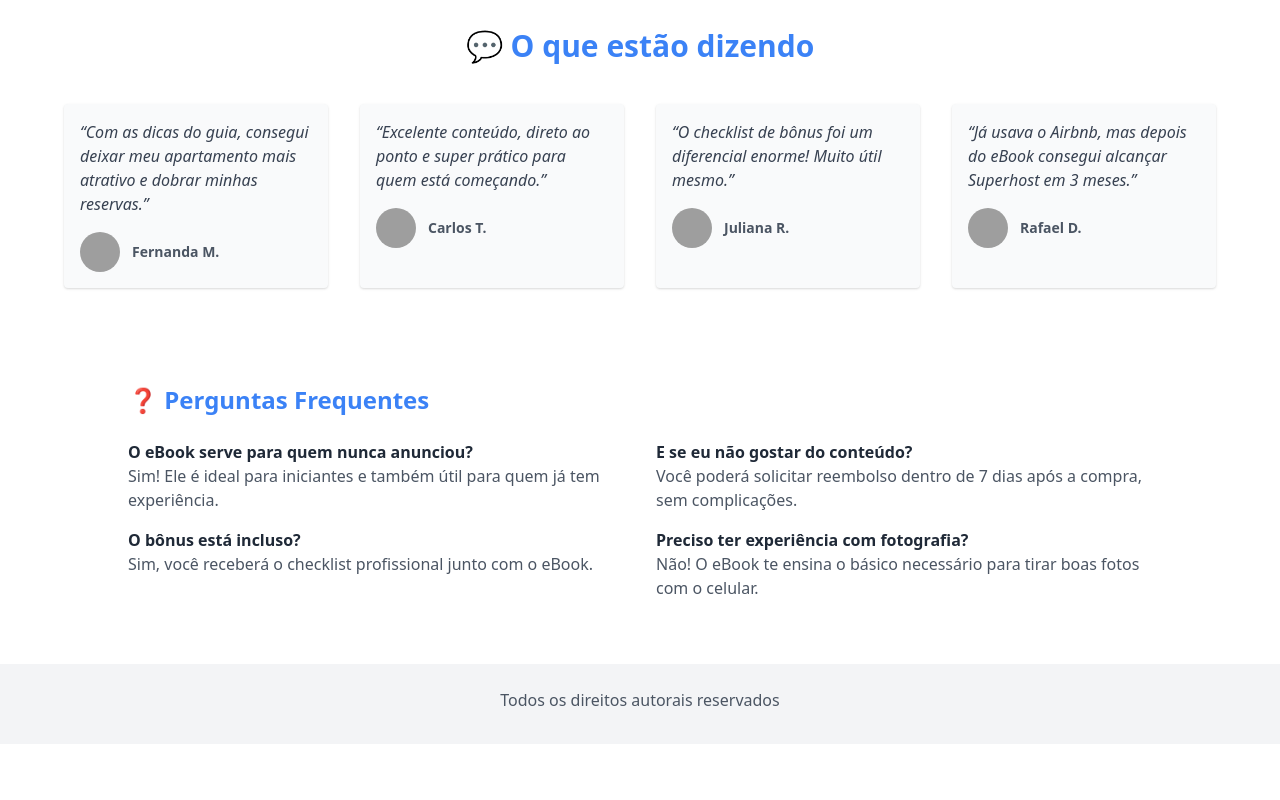
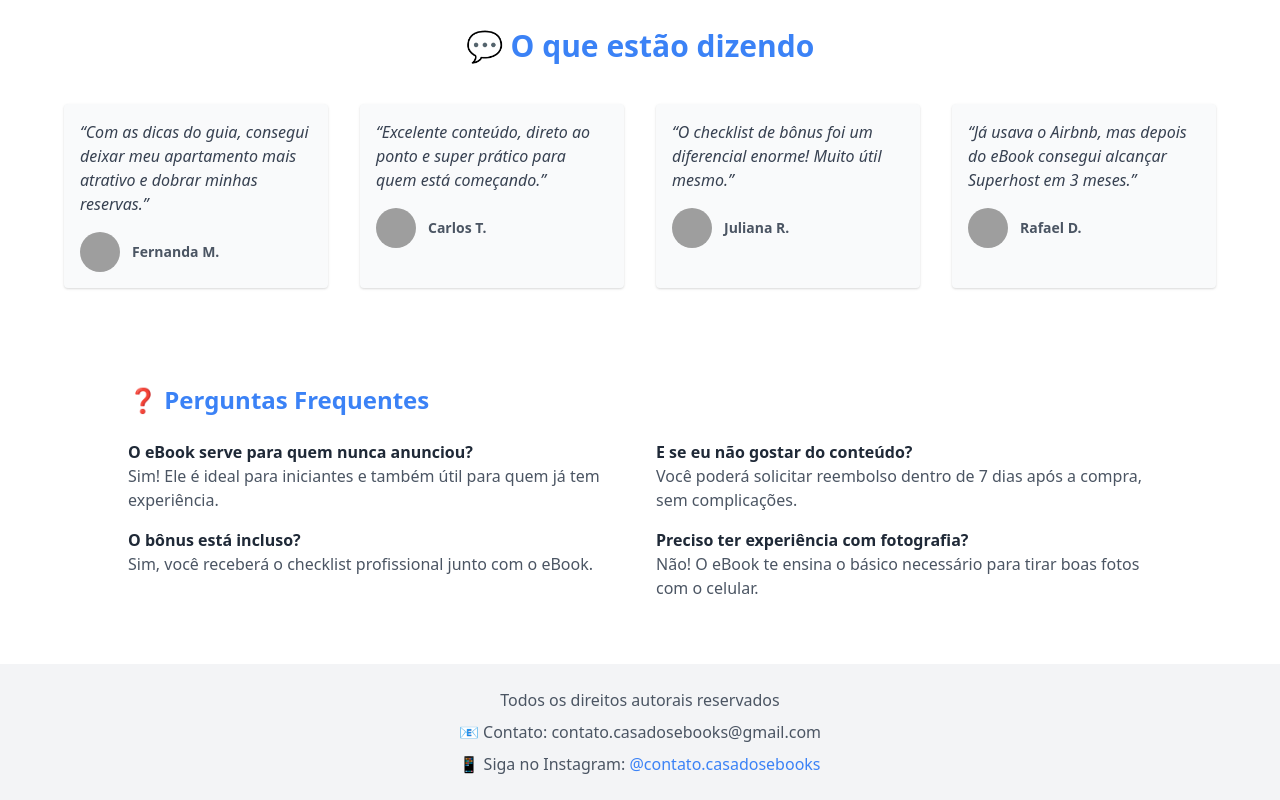
Before and after one commit to MarceloSenai/airbnb, a plain HTML site: page index.html in a window 1280 px wide. Shown: the part 2392-3192 px from the top of the page. Before the commit the page ends 3136 px from the top, so only its background shows below. Drawn offline with nearby package versions, Linux system fonts and the light colour scheme; grey boxes are pictures that could not be loaded.

Commit message:
Atualiza footer com contato e Instagram

```diff
--- a/index.html
+++ b/index.html
@@ -210,10 +210,11 @@
       </div>
     </section>
 
-    <!-- Footer -->
-    <footer class="bg-gray-100 text-center py-6">
-      <p class="text-gray-600 mb-2">Todos os direitos autorais reservados</p>
-
-    </footer>
+<!-- Footer -->
+<footer class="bg-gray-100 text-center py-6">
+  <p class="text-gray-600 mb-2">Todos os direitos autorais reservados</p>
+  <p class="text-gray-600 mb-2">📧 Contato: contato.casadosebooks@gmail.com</p>
+  <p class="text-gray-600">📱 Siga no Instagram: <a href="https://instagram.com/contato.casadosebooks" class="text-blue-500 hover:underline">@contato.casadosebooks</a></p>
+</footer>
   </body>
 </html>
```
